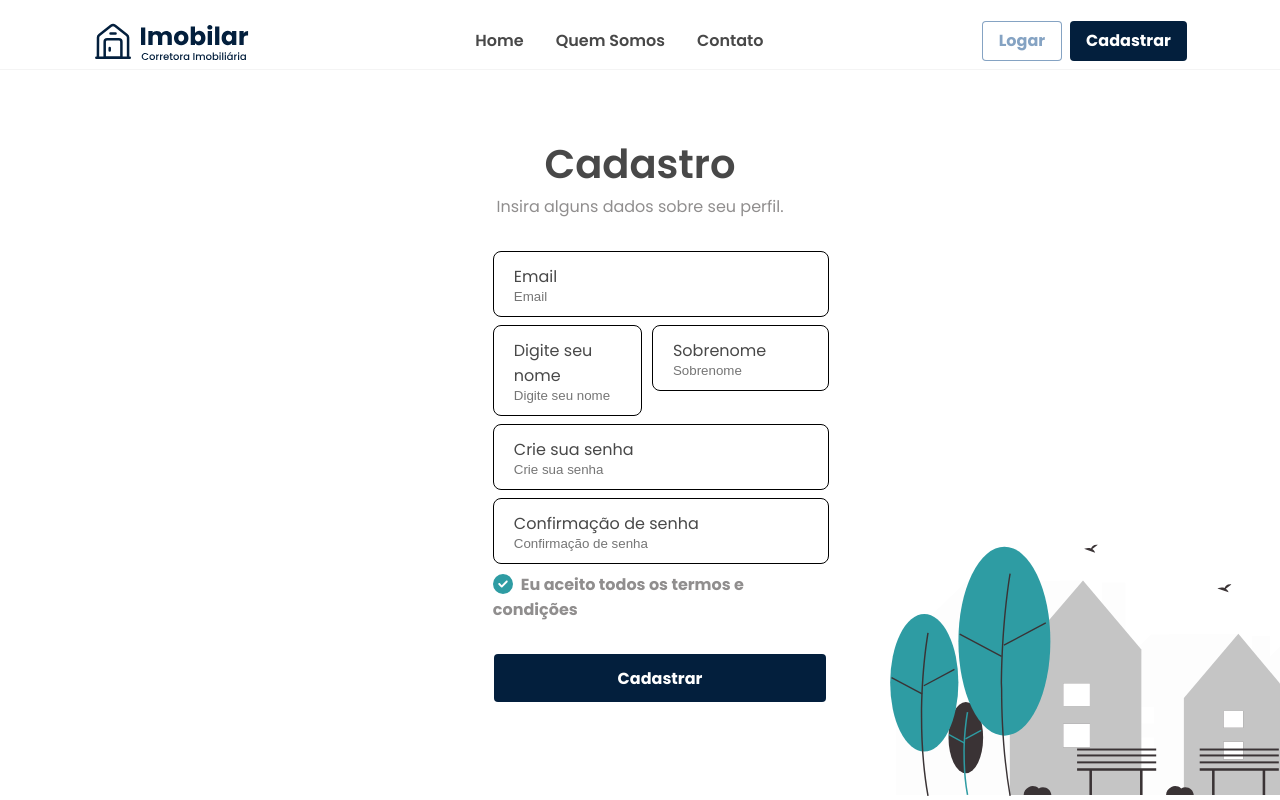
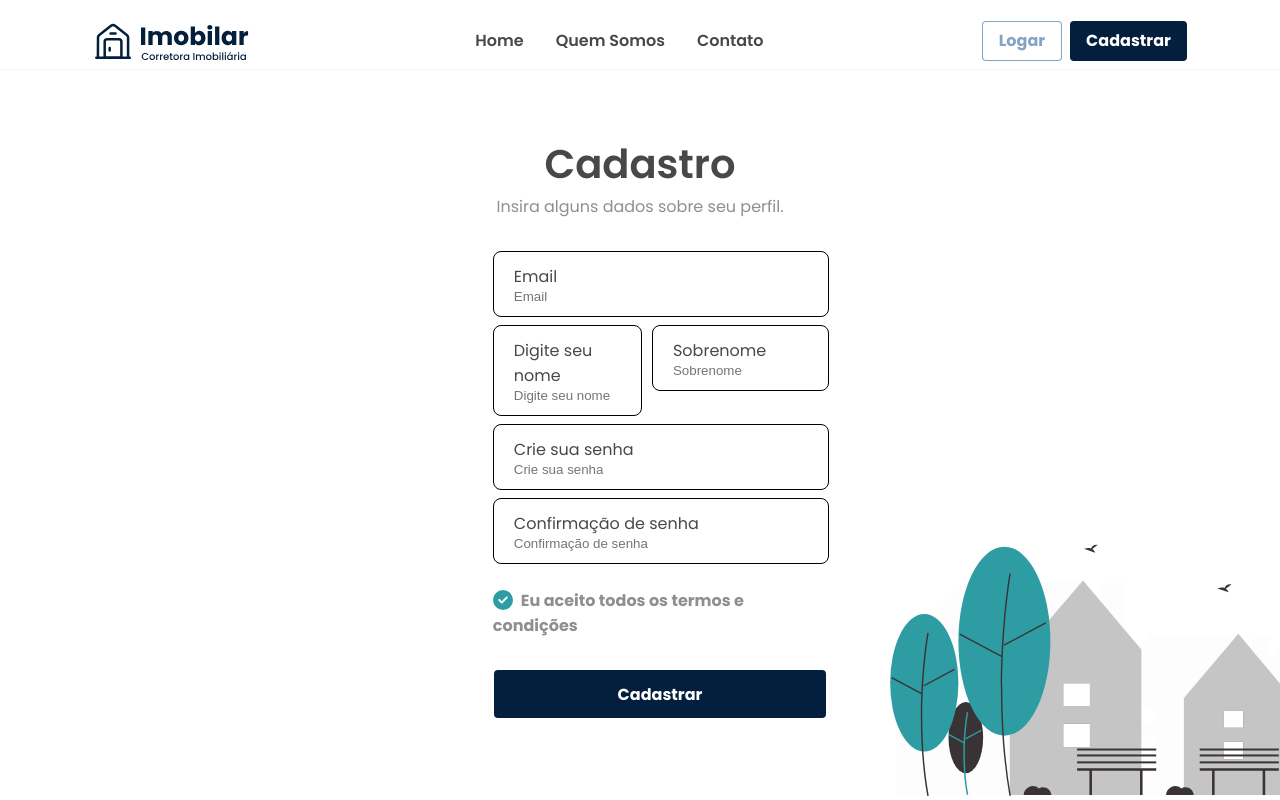
Before and after one commit to deboraCs26/desafio-taqtile-debora, a React (Create React App) app: page /register in a window 1280 px wide. Built offline with nearby package versions, Linux system fonts and the light colour scheme.

Commit message:
spacing in term and conditions

```diff
--- a/src/style/register/register.css
+++ b/src/style/register/register.css
@@ -40,6 +40,7 @@
 }
 
 .terms-registration {
+  padding-top: 16px;
   width: 23%;
 }
 
```
